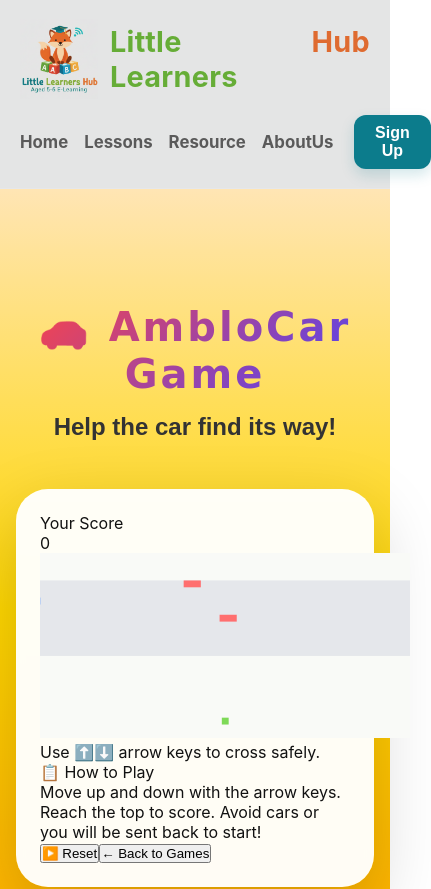
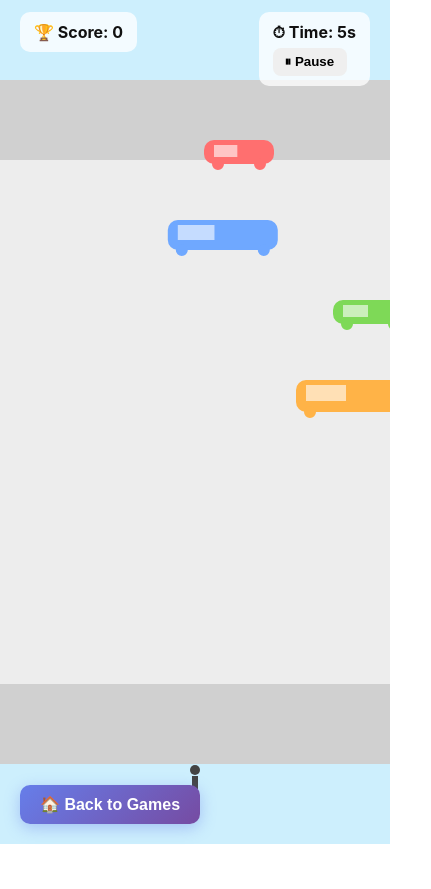
Before and after one commit to ImanthaJayashan/E-Learning_App_frontend, a React (Vite) app: page /games/amblocar in a window 390 px wide. Shown: the top 889 px of the page, 431 px wide, since content can reach past the window. After the commit the page ends 848 px from the top, so only its background shows below. Built offline with nearby package versions, Linux system fonts and the light colour scheme.

Commit message:
create a game ablo car

```diff
--- a/src/pages/AmbloCar.tsx
+++ b/src/pages/AmbloCar.tsx
@@ -1,107 +1,144 @@
 import React, { useEffect, useRef, useState } from "react";
 import { useNavigate } from "react-router-dom";
-import Navbar from "../components/Navbar";
-import Footer from "../components/Footer";
 
-type Car = {
+type Vehicle = {
   x: number;
   y: number;
   width: number;
   height: number;
   speed: number;
   color: string;
+  type: "car" | "truck";
 };
 
 const AmbloCar: React.FC = () => {
   const navigate = useNavigate();
+  const canvasRef = useRef<HTMLCanvasElement>(null);
+
   const [score, setScore] = useState(0);
+  const [time, setTime] = useState(0);
+  const [paused, setPaused] = useState(false);
+  const [gameOver, setGameOver] = useState(false);
+  const [gameWon, setGameWon] = useState(false);
 
-  const canvasRef = useRef<HTMLCanvasElement>(null);
-  const scaleRef = useRef(1);
-  const BASE_WIDTH = 1080;
-  const BASE_HEIGHT = 540;
-  const START_Y = BASE_HEIGHT - 60;
-  const TOP_GOAL = 40;
+  const size = useRef({ w: window.innerWidth, h: window.innerHeight });
 
   const man = useRef({
-    x: BASE_WIDTH / 2 - 10,
-    y: START_Y,
+    x: 0,
+    y: 0,
     width: 20,
-    height: 20,
+    height: 25,
   });
 
-  const cars = useRef<Car[]>([
-    { x: 0, y: 80, width: 50, height: 20, speed: 1.2, color: "#FF6F6F" },
-    { x: 300, y: 130, width: 50, height: 20, speed: -1, color: "#6FA8FF" },
-    { x: 0, y: 180, width: 50, height: 20, speed: 1.5, color: "#FF6F6F" },
+  const vehicles = useRef<Vehicle[]>([
+    { x: 0, y: 140, width: 70, height: 24, speed: 2, color: "#FF6F6F", type: "car" },
+    { x: 400, y: 220, width: 110, height: 30, speed: -2.2, color: "#6FA8FF", type: "truck" },
+    { x: 0, y: 300, width: 75, height: 24, speed: 2.4, color: "#7ED957", type: "car" },
+    { x: 450, y: 380, width: 120, height: 32, speed: -2, color: "#FFB347", type: "truck" },
   ]);
 
+  /* ---------------- TIMER ---------------- */
+  useEffect(() => {
+    if (paused || gameOver || gameWon) return;
+
+    const timer = setInterval(() => {
+      setTime((t) => t + 1);
+    }, 1000);
+
+    return () => clearInterval(timer);
+  }, [paused, gameOver, gameWon]);
+
+  /* ---------------- GAME ---------------- */
   useEffect(() => {
     const canvas = canvasRef.current;
     if (!canvas) return;
-
     const ctx = canvas.getContext("2d");
     if (!ctx) return;
 
-    let animationId = 0;
+    const resize = () => {
+      size.current = { w: window.innerWidth, h: window.innerHeight };
+      canvas.width = size.current.w;
+      canvas.height = size.current.h;
 
-    const resizeCanvas = () => {
-      const availableWidth = Math.min(window.innerWidth * 0.95, 1400);
-      const availableHeight = Math.min(window.innerHeight * 0.85, 900);
-      const scale = Math.min(availableWidth / BASE_WIDTH, availableHeight / BASE_HEIGHT);
-      scaleRef.current = scale;
-      canvas.width = BASE_WIDTH * scale;
-      canvas.height = BASE_HEIGHT * scale;
+      man.current.x = size.current.w / 2 - 10;
+      man.current.y = size.current.h - 80;
     };
 
-    resizeCanvas();
-    window.addEventListener("resize", resizeCanvas);
+    resize();
+    window.addEventListener("resize", resize);
 
-    const drawRoad = () => {
-      ctx.fillStyle = "#E5E7EB";
-      ctx.fillRect(0, 80, BASE_WIDTH, 220);
+    let animationId: number;
+
+    const drawBackground = () => {
+      const { w, h } = size.current;
+
+      ctx.fillStyle = "#CDEFFD";
+      ctx.fillRect(0, 0, w, h);
+
+      ctx.fillStyle = "#A7D676";
+      ctx.fillRect(0, 80, w, h - 160);
+
+      ctx.fillStyle = "#EDEDED";
+      ctx.fillRect(0, 160, w, h - 320);
+
+      ctx.fillStyle = "#D0D0D0";
+      ctx.fillRect(0, 80, w, 80);
+      ctx.fillRect(0, h - 160, w, 80);
     };
 
     const drawMan = () => {
-      ctx.fillStyle = "#7ED957";
-      ctx.fillRect(man.current.x, man.current.y, man.current.width, man.current.height);
+      ctx.fillStyle = "#444";
+      ctx.beginPath();
+      ctx.arc(man.current.x + 10, man.current.y + 6, 5, 0, Math.PI * 2);
+      ctx.fill();
+      ctx.fillRect(man.current.x + 7, man.current.y + 12, 6, 13);
     };
 
-    const drawCars = () => {
-      cars.current.forEach((car) => {
-        ctx.fillStyle = car.color;
-        ctx.fillRect(car.x, car.y, car.width, car.height);
+    const drawVehicle = (v: Vehicle) => {
+      ctx.fillStyle = v.color;
+      ctx.beginPath();
+      ctx.roundRect(v.x, v.y, v.width, v.height, 10);
+      ctx.fill();
 
-        car.x += car.speed;
+      ctx.fillStyle = "rgba(255,255,255,0.6)";
+      ctx.fillRect(v.x + 10, v.y + 5, v.width / 3, v.height / 2);
 
-        if (car.speed > 0 && car.x > BASE_WIDTH) car.x = -car.width;
-        if (car.speed < 0 && car.x < -car.width) car.x = BASE_WIDTH;
-      });
+      ctx.fillStyle = v.color;
+      ctx.beginPath();
+      ctx.arc(v.x + 14, v.y + v.height, 6, 0, Math.PI * 2);
+      ctx.arc(v.x + v.width - 14, v.y + v.height, 6, 0, Math.PI * 2);
+      ctx.fill();
     };
 
-    const isCollide = (a: { x: number; y: number; width: number; height: number }, b: Car) => {
-      return a.x < b.x + b.width && a.x + a.width > b.x && a.y < b.y + b.height && a.y + a.height > b.y;
-    };
+    const isCollide = (a: any, b: Vehicle) =>
+      a.x < b.x + b.width &&
+      a.x + a.width > b.x &&
+      a.y < b.y + b.height &&
+      a.y + a.height > b.y;
 
     const update = () => {
-      ctx.setTransform(scaleRef.current, 0, 0, scaleRef.current, 0, 0);
-      ctx.fillStyle = "#F9FAF7";
-      ctx.fillRect(0, 0, BASE_WIDTH, BASE_HEIGHT);
+      if (paused || gameOver || gameWon) return;
 
-      drawRoad();
-      drawCars();
+      const { w, h } = size.current;
+      ctx.clearRect(0, 0, w, h);
+
+      drawBackground();
       drawMan();
 
-      cars.current.forEach((car) => {
-        if (isCollide(man.current, car)) {
-          window.alert("❌ Hit by car!");
-          man.current.y = START_Y;
+      vehicles.current.forEach((v) => {
+        drawVehicle(v);
+        v.x += v.speed;
+
+        if (v.speed > 0 && v.x > w) v.x = -v.width;
+        if (v.speed < 0 && v.x < -v.width) v.x = w;
+
+        if (isCollide(man.current, v)) {
+          setGameOver(true);
         }
       });
 
-      if (man.current.y <= TOP_GOAL) {
-        setScore((s) => s + 1);
-        man.current.y = START_Y;
+      if (man.current.y < 100) {
+        setGameWon(true);
       }
 
       animationId = requestAnimationFrame(update);
@@ -110,354 +147,149 @@ const AmbloCar: React.FC = () => {
     update();
 
     const handleKey = (e: KeyboardEvent) => {
-      if (e.key === "ArrowUp") man.current.y = Math.max(10, man.current.y - 24);
-      if (e.key === "ArrowDown") man.current.y = Math.min(START_Y, man.current.y + 24);
+      if (paused || gameOver || gameWon) return;
+
+      if (e.key === "ArrowUp") man.current.y -= 25;
+      if (e.key === "ArrowDown") man.current.y += 25;
+
+      man.current.y = Math.max(50, Math.min(man.current.y, size.current.h - 80));
     };
 
     window.addEventListener("keydown", handleKey);
+
     return () => {
+      cancelAnimationFrame(animationId);
       window.removeEventListener("keydown", handleKey);
-      window.removeEventListener("resize", resizeCanvas);
-      cancelAnimationFrame(animationId);
+      window.removeEventListener("resize", resize);
     };
-  }, []);
+  }, [paused, gameOver, gameWon]);
 
+  /* ---------------- RESET ---------------- */
   const resetGame = () => {
     setScore(0);
-    man.current.x = 140;
-    man.current.y = 260;
+    setTime(0);
+    setGameOver(false);
+    setGameWon(false);
+    setPaused(false);
+    man.current.y = size.current.h - 80;
   };
 
-  const styles = `
-    * {
-      margin: 0;
-      padding: 0;
-      box-sizing: border-box;
-    }
+  return (
+    <div style={{ margin: 0, overflow: "hidden" }}>
+      <canvas ref={canvasRef} />
 
-    .amblocar-page {
-      min-height: 100vh;
-      background: linear-gradient(180deg, #FFE5B4 0%, #FFD700 50%, #FFA500 100%);
-      display: flex;
-      flex-direction: column;
-      position: relative;
-      padding-top: 0;
-      padding-bottom: 2rem;
-    }
+      {/* TOP LEFT - SCORE */}
+      <div style={uiBox("left")}>
+        🏆 Score: {score}
+      </div>
 
-    .amblocar-container {
-      flex: 1;
-      width: 100%;
-      max-width: 1600px;
-      margin: 0 auto;
-      padding: clamp(1.5rem, 3vw, 3rem) clamp(1rem, 3vw, 3rem);
-      display: flex;
-      flex-direction: column;
-      align-items: center;
-      justify-content: center;
-    }
+      {/* TOP RIGHT - TIME + PAUSE */}
+      <div style={uiBox("right")}>
+        ⏱ Time: {time}s
+        <br />
+        <button onClick={() => setPaused((p) => !p)} style={btnStyle}>
+          {paused ? "▶ Resume" : "⏸ Pause"}
+        </button>
+      </div>
 
-    .amblocar-header {
-      text-align: center;
-      margin-bottom: 3rem;
-    }
+      {/* HOME BUTTON */}
+      <div style={homeButtonStyle}>
+        <button onClick={() => navigate("/games")} style={homeBtnStyle}>
+          🏠 Back to Games
+        </button>
+      </div>
 
-    .amblocar-title {
-      font-size: clamp(2.5rem, 5vw, 4rem);
-      font-weight: 900;
-      background: linear-gradient(135deg, #FF4444, #4444FF);
-      -webkit-background-clip: text;
-      -webkit-text-fill-color: transparent;
-      background-clip: text;
-      margin-bottom: 1rem;
-      font-family: 'Fredoka One', 'Comic Sans MS', sans-serif;
-      letter-spacing: 3px;
-    }
+      {/* GAME OVER */}
+      {gameOver && (
+        <div style={gameOverStyle}>
+          <h1>❌ GAME OVER</h1>
+          <p>Score: {score}</p>
+          <p>Time: {time}s</p>
+          <button onClick={resetGame} style={btnStyle}>🔁 Restart</button>
+        </div>
+      )}
 
-    .amblocar-subtitle {
-      font-size: 1.5rem;
-      color: #333;
-      font-weight: 600;
-      font-family: 'Nunito', sans-serif;
-    }
-
-    .game-area {
-      width: 100%;
-      max-width: 1200px;
-      background: rgba(255, 255, 255, 0.96);
-      border-radius: 32px;
-      padding: clamp(1.5rem, 3vw, 3rem);
-      box-shadow: 0 25px 70px rgba(0, 0, 0, 0.18);
-      animation: fadeIn 0.6s ease-out;
-      backdrop-filter: blur(4px);
-    }
-
-    @keyframes fadeIn {
-      from {
-        opacity: 0;
-        transform: translateY(20px);
-      }
-      to {
-        opacity: 1;
-        transform: translateY(0);
-      }
-        man.current.y = START_Y;
-
-    .car-display {
-      width: 100%;
-      height: 300px;
-      background: linear-gradient(135deg, #FF4444, #4444FF);
-      border-radius: 20px;
-      display: flex;
-      align-items: center;
-      justify-content: center;
-      font-size: 8rem;
-      margin-bottom: 2rem;
-      box-shadow: inset 0 8px 20px rgba(0, 0, 0, 0.1);
-      animation: float 3s ease-in-out infinite;
-    }
-
-    @keyframes float {
-      0%, 100% {
-        transform: translateY(0px);
-      }
-      50% {
-        transform: translateY(-20px);
-      }
-    }
-
-    .score-board {
-      text-align: center;
-      margin-bottom: 2rem;
-    }
-
-    .score-label {
-      font-size: 1.3rem;
-      font-weight: 700;
-      color: #666;
-      margin-bottom: 0.5rem;
-      font-family: 'Nunito', sans-serif;
-    }
-
-    .score-value {
-      font-size: 3rem;
-      font-weight: 900;
-      background: linear-gradient(135deg, #FF4444, #4444FF);
-      -webkit-background-clip: text;
-      -webkit-text-fill-color: transparent;
-      background-clip: text;
-      font-family: 'Fredoka One', sans-serif;
-    }
-
-    .game-instructions {
-      background: linear-gradient(135deg, #FFE5B4, #FFF9E6);
-      border-radius: 16px;
-      padding: 1.5rem;
-      margin-bottom: 2rem;
-      border-left: 5px solid #FFA500;
-    }
-
-    .instructions-title {
-      font-size: 1.2rem;
-      font-weight: 800;
-      color: #FF6B00;
-      margin-bottom: 0.8rem;
-      font-family: 'Fredoka One', sans-serif;
-    }
-
-    .instructions-text {
-      font-size: 1.1rem;
-      color: #333;
-      line-height: 1.8;
-      font-family: 'Nunito', sans-serif;
-    }
-
-    .button-group {
-      display: flex;
-      gap: 1.5rem;
-      justify-content: center;
-      flex-wrap: wrap;
-    }
-
-    .btn {
-      border: none;
-      border-radius: 25px;
-      padding: 1.2rem 2.5rem;
-      font-size: 1.3rem;
-      font-weight: 900;
-      cursor: pointer;
-      transition: all 0.3s ease;
-      font-family: 'Fredoka One', 'Comic Sans MS', sans-serif;
-      text-transform: uppercase;
-      letter-spacing: 1.5px;
-    }
-
-    .btn-play {
-      background: linear-gradient(135deg, #FFD700, #FFA500);
-      color: #2d3142;
-      box-shadow: 0 10px 30px rgba(255, 165, 0, 0.4);
-    }
-
-    .btn-play:hover {
-      transform: translateY(-5px) scale(1.05);
-      box-shadow: 0 15px 40px rgba(255, 165, 0, 0.5);
-    }
-
-    .btn-play:active {
-      transform: scale(0.95);
-    }
-
-    .btn-back {
-      background: linear-gradient(135deg, #667eea, #764ba2);
-      color: white;
-      box-shadow: 0 10px 30px rgba(102, 126, 234, 0.4);
-    }
-
-    .btn-back:hover {
-      transform: translateY(-5px) scale(1.05);
-      box-shadow: 0 15px 40px rgba(102, 126, 234, 0.5);
-    }
-
-    .btn-back:active {
-      transform: scale(0.95);
-    }
-
-    .game-canvas {
-      width: min(1100px, 95vw);
-      height: min(80vh, 720px);
-      min-height: 360px;
-      border-radius: 22px;
-      border: 4px solid #FFD700;
-      box-shadow: 0 16px 40px rgba(0, 0, 0, 0.18);
-      background: #f9fafb;
-      margin: 0 auto 1.5rem;
-      display: block;
-    }
-
-    .controls-hint {
-      text-align: center;
-      font-size: 1rem;
-      font-weight: 700;
-      color: #444;
-      margin: 0.5rem 0 1.5rem;
-      font-family: 'Nunito', sans-serif;
-    }
-
-    @media (max-width: 768px) {
-      .amblocar-container {
-        padding: 2rem 1rem;
-      }
-
-      .game-area {
-        padding: 2rem;
-      }
-
-      .car-display {
-        height: 200px;
-        font-size: 5rem;
-      }
-
-      .score-value {
-        font-size: 2rem;
-      }
-
-      .btn {
-        padding: 1rem 2rem;
-        font-size: 1.1rem;
-      }
-
-      .button-group {
-        gap: 1rem;
-      }
-    }
-
-    @media (max-width: 480px) {
-      .amblocar-title {
-        font-size: 2rem;
-      }
-
-      .game-area {
-        padding: 1.5rem;
-      }
-
-      .car-display {
-        height: 150px;
-        font-size: 4rem;
-        margin-bottom: 1.5rem;
-      }
-
-      .btn {
-        padding: 0.9rem 1.8rem;
-        font-size: 1rem;
-      }
-
-      .button-group {
-        flex-direction: column;
-        width: 100%;
-      }
-
-      .btn {
-        width: 100%;
-      }
-    }
-  `;
-
-  return (
-    <div>
-      <style>{styles}</style>
-      <Navbar />
-
-      <div className="amblocar-page">
-        <div className="amblocar-container">
-          <div className="amblocar-header">
-            <h1 className="amblocar-title">🚗 AmbloCar Game</h1>
-            <p className="amblocar-subtitle">Help the car find its way!</p>
-          </div>
-
-          <div className="game-area">
-            <div className="score-board">
-              <div className="score-label">Your Score</div>
-              <div className="score-value">{score}</div>
-            </div>
-
-            <canvas
-              ref={canvasRef}
-              width={BASE_WIDTH}
-              height={BASE_HEIGHT}
-              className="game-canvas"
-              aria-label="Cross the road game canvas"
-            />
-
-            <p className="controls-hint">Use ⬆️⬇️ arrow keys to cross safely.</p>
-
-            <div className="game-instructions">
-              <div className="instructions-title">📋 How to Play</div>
-              <div className="instructions-text">
-                Move up and down with the arrow keys. Reach the top to score. Avoid cars or you will be sent back to start!
-              </div>
-            </div>
-
-            <div className="button-group">
-              <button
-                className="btn btn-play"
-                onClick={resetGame}
-              >
-                ▶️ Reset
-              </button>
-              <button
-                className="btn btn-back"
-                onClick={() => navigate("/games")}
-              >
-                ← Back to Games
-              </button>
-            </div>
+      {/* GAME WON */}
+      {gameWon && (
+        <div style={gameWonStyle}>
+          <h1>🎉 YOU WON!</h1>
+          <p>Congratulations! You made it across safely!</p>
+          <p>⏱ Time: {time}s</p>
+          <div style={{ marginTop: 20, display: "flex", gap: 10, justifyContent: "center" }}>
+            <button onClick={resetGame} style={btnStyle}>🔁 Play Again</button>
+            <button onClick={() => navigate("/games")} style={btnStyle}>🏠 Back to Games</button>
           </div>
         </div>
-      </div>
-
-      <Footer />
+      )}
     </div>
   );
 };
 
+/* ---------------- STYLES ---------------- */
+
+const uiBox = (side: "left" | "right") => ({
+  position: "fixed" as const,
+  top: 12,
+  [side]: 20,
+  background: "rgba(255,255,255,0.75)",
+  padding: "10px 14px",
+  borderRadius: 10,
+  fontWeight: "bold",
+  fontSize: 16,
+});
+
+const btnStyle = {
+  marginTop: 6,
+  padding: "6px 12px",
+  borderRadius: 8,
+  border: "none",
+  fontWeight: "bold",
+  cursor: "pointer",
+};
+
+const homeButtonStyle = {
+  position: "fixed" as const,
+  bottom: 20,
+  left: 20,
+  zIndex: 1000,
+};
+
+const homeBtnStyle = {
+  padding: "10px 20px",
+  borderRadius: 10,
+  border: "none",
+  fontWeight: "bold",
+  fontSize: 16,
+  cursor: "pointer",
+  background: "linear-gradient(135deg, #667eea, #764ba2)",
+  color: "white",
+  boxShadow: "0 4px 15px rgba(102, 126, 234, 0.4)",
+  transition: "all 0.3s ease",
+};
+
+const gameOverStyle = {
+  position: "fixed" as const,
+  inset: 0,
+  background: "rgba(0,0,0,0.6)",
+  color: "#fff",
+  display: "flex",
+  flexDirection: "column" as const,
+  alignItems: "center",
+  justifyContent: "center",
+  textAlign: "center" as const,
+};
+
+const gameWonStyle = {
+  position: "fixed" as const,
+  inset: 0,
+  background: "linear-gradient(135deg, rgba(102, 194, 165, 0.95), rgba(35, 155, 86, 0.95))",
+  color: "#fff",
+  display: "flex",
+  flexDirection: "column" as const,
+  alignItems: "center",
+  justifyContent: "center",
+  textAlign: "center" as const,
+  fontSize: 18,
+};
+
 export default AmbloCar;
```
Also changed, not shown: public/1.png (added), public/Gemini_Generated_Image_qesu38qesu38qesu-removebg-preview.png (added).
